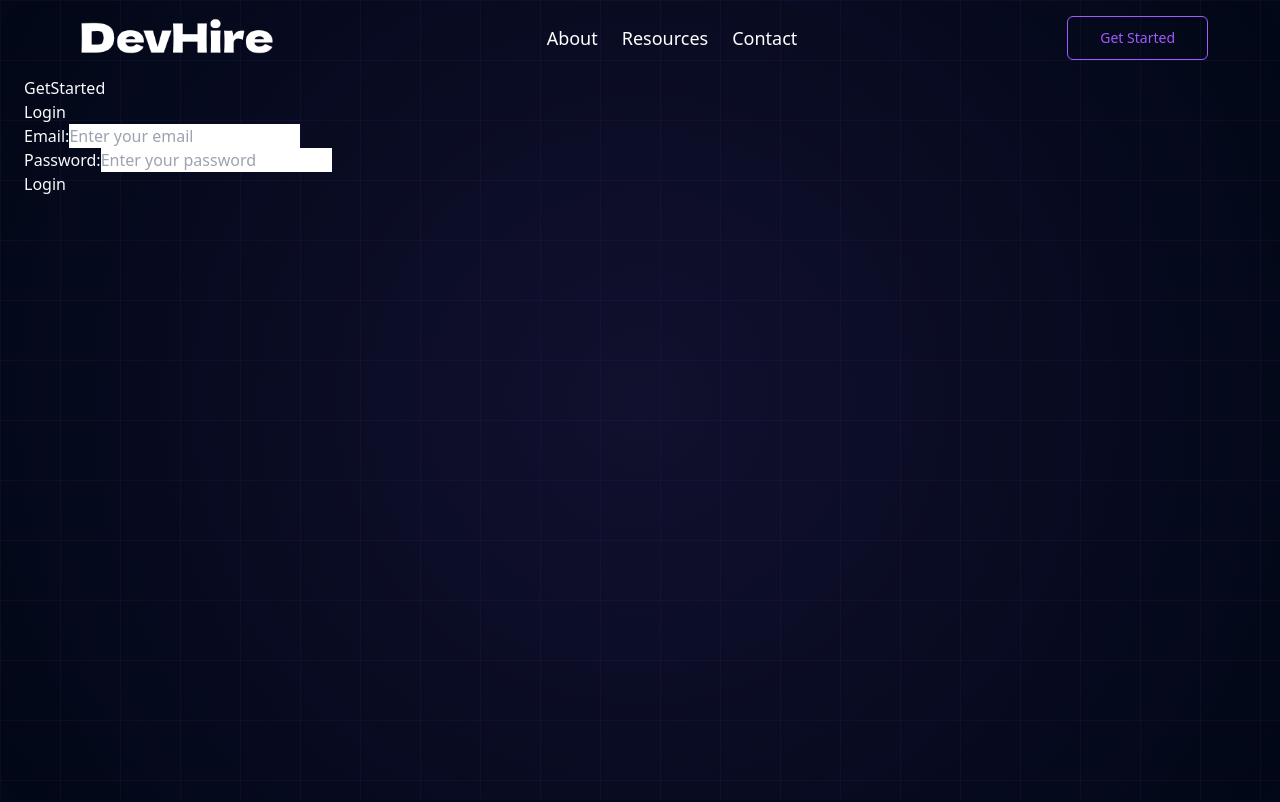
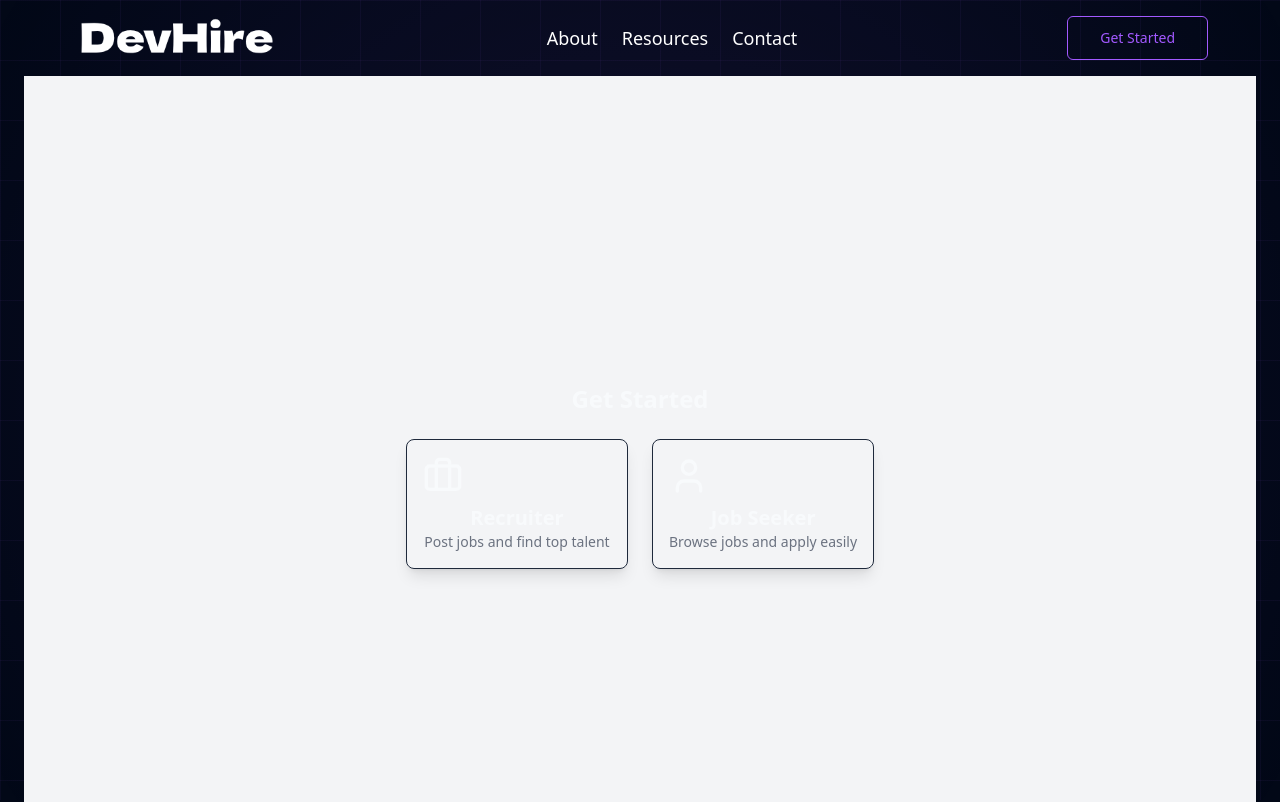
Before and after one commit to patriciakennedy/react-shadcn, a React (Vite) app: page /get-started in a window 1280 px wide. Shown: the top 802 px of the page. Built offline with nearby package versions, Linux system fonts and the light colour scheme.

Commit message:
feat: create reusable UserTypeCard component with props for dynamic content

```diff
--- a/src/pages/GetStarted.jsx
+++ b/src/pages/GetStarted.jsx
@@ -1,15 +1,39 @@
-import React from 'react'
-import LoginForm from './LoginForm';
+import React from 'react';
+import { useNavigate } from 'react-router-dom';
+import UserTypeCard from './UserTypeCard';
+import { Briefcase, User } from 'lucide-react'; // Using lucide-react icons
+
 
 const GetStarted = () => {
-  return (
-    <>
-      <div>GetStarted</div>
-    <LoginForm />
+    const navigate = useNavigate(); // Used for navigation
 
-    </>
-  )
+    // Function to handle user type selection
+    const handleSelect = (userType) => {
+        navigate('/login', { state: { userType } }); // Navigate to login page with user type
+    };
 
+    return (
+
+        <div className="flex flex-col items-center justify-center min-h-screen bg-gray-100 p-6">
+            <h1 className="text-2xl font-bold mb-6">Get Started</h1>
+            <div className="grid grid-cols-1 sm:grid-cols-2 gap-6">
+                <div onClick={() => handleSelect('Recruiter')}>
+                    <UserTypeCard
+                        userType="Recruiter"
+                        description="Post jobs and find top talent"
+                        icon={<Briefcase size={40} />}
+                    />
+                </div>
+                <div onClick={() => handleSelect('Job Seeker')}>
+                    <UserTypeCard
+                        userType="Job Seeker"
+                        description="Browse jobs and apply easily"
+                        icon={<User size={40} />}
+                    />
+                </div>
+            </div>
+        </div>
+    );
 };
 
-export default GetStarted
+export default GetStarted;
--- a/src/pages/UserTypeCard.jsx
+++ b/src/pages/UserTypeCard.jsx
@@ -1,9 +1,16 @@
-import React from 'react'
+import React from 'react';
 
-const UserTypeCard = () => {
-  return (
-    <div>UserTypeCard</div>
-  )
-}
+const UserTypeCard = ({ icon, userType, description, onClick }) => {
+    return (
+        <div
+            className="border p-4 rounded-lg shadow-lg text-center cursor-pointer hover:shadow-xl transition-all"
+            onClick={onClick} //this allow clicks to rrigger navigation
+        >
+            <div className="text-4xl mb-2">{icon}</div>
+            <h2 className="text-xl font-semibold">{userType}</h2>
+            <p className="text-gray-500 text-sm">{description}</p>
+        </div>
+    );
+};
 
-export default UserTypeCard
+export default UserTypeCard;
```
